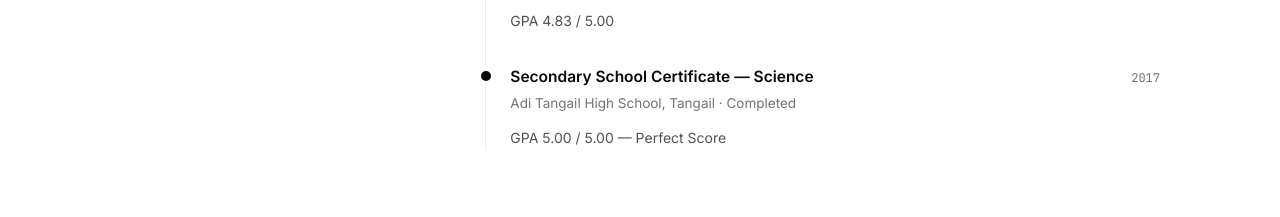
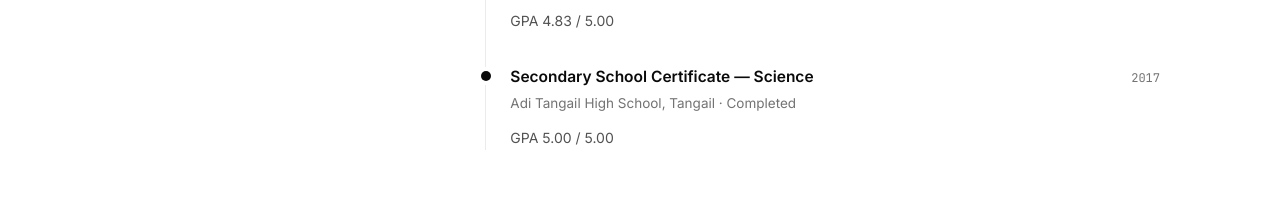
Before and after one commit to sifat26/tanvir.sifat, a React (Vite) app: page / in a window 1280 px wide. Shown: the part 10060-10277 px from the top of the page. Built offline with nearby package versions, Linux system fonts and the light colour scheme; no server answers.

Commit message:
issue fixed

```diff
--- a/src/data/portfolio.js
+++ b/src/data/portfolio.js
@@ -128,7 +128,7 @@ export const education = [
     institute: 'Adi Tangail High School, Tangail',
     period: '2017',
     status: 'Completed',
-    notes: ['GPA 5.00 / 5.00 — Perfect Score'],
+    notes: ['GPA 5.00 / 5.00 '],
   },
 ];
 
```
Also changed, not shown: 2 other files (tests, documents, lock files or other folders).
